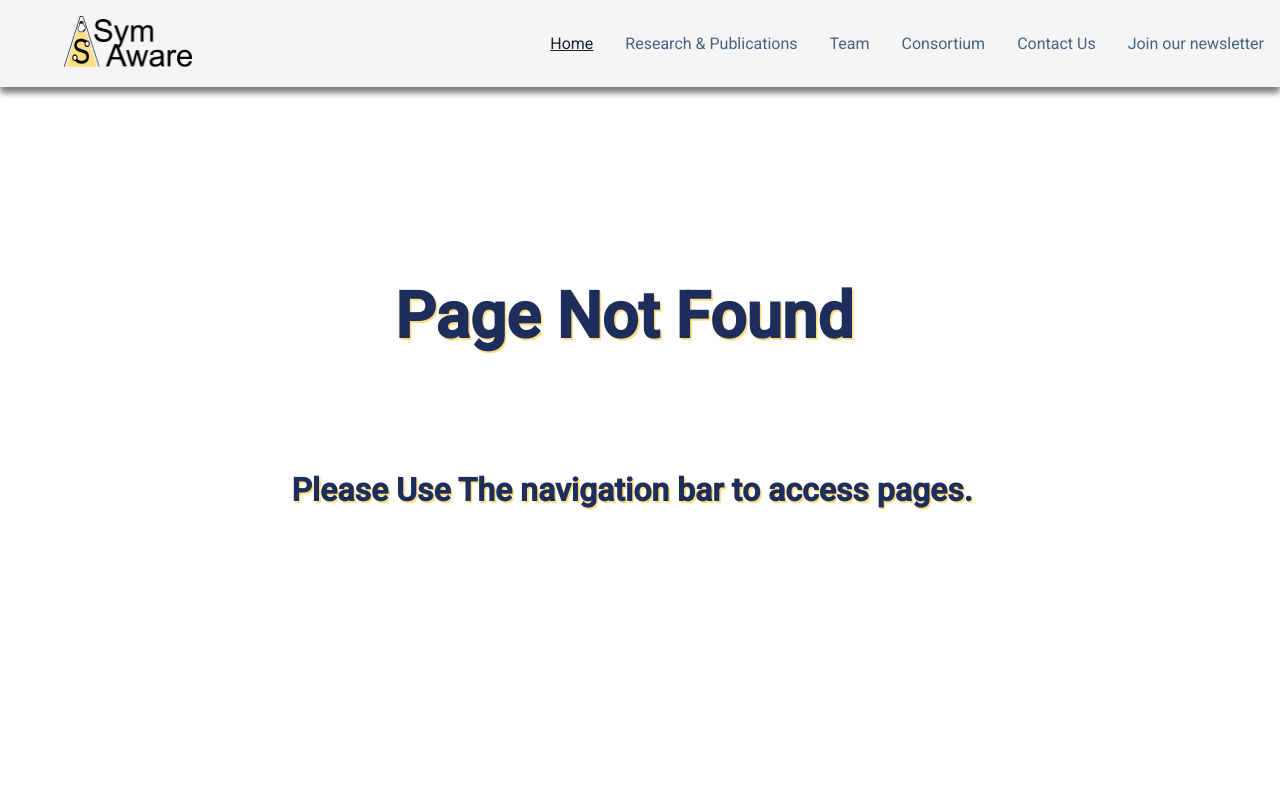
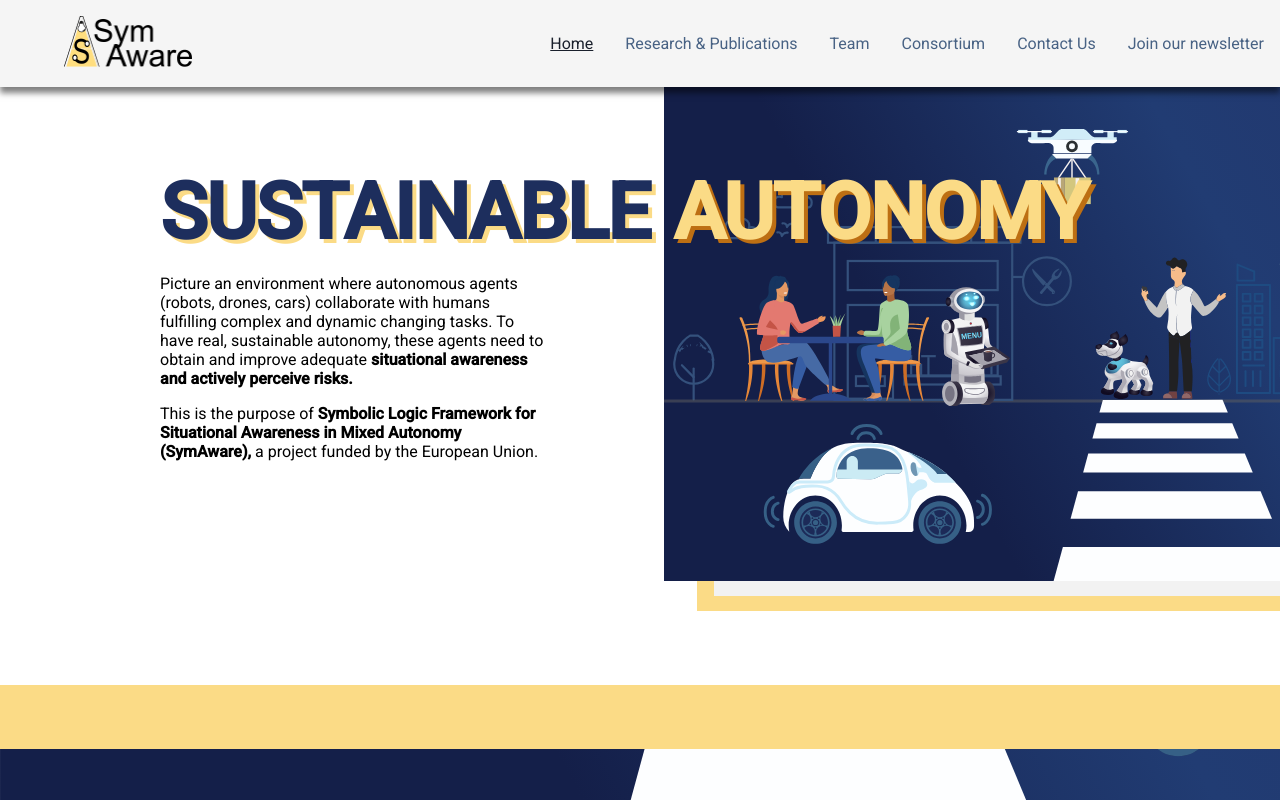
Before and after one commit to TendTo/symaware, an Angular app: page / in a window 1280 px wide. Built offline with nearby package versions, Linux system fonts and the light colour scheme; what ngx-page-scroll-core would draw is missing.

Commit message:
last minute tweaks to styles

```diff
--- a/src/app/app-routing.module.ts
+++ b/src/app/app-routing.module.ts
@@ -10,7 +10,7 @@ import { PageNotFoundComponent } from "./page-not-found/page-not-found.component
 import {NewsComponent} from "./news/news.component";
 
 const routes: Routes = [
-  { path: "home", pathMatch: "full", component: HomeComponent },
+  { path: "", pathMatch: "full", component: HomeComponent },
   { path: "consortium", component: ConsortiumComponent},
   { path: "contacts", component: ContactComponent},
   { path: "research-publications", component: ResearchPublicationsComponent},
--- a/src/app/home/home.component.html
+++ b/src/app/home/home.component.html
@@ -12,8 +12,8 @@
                     AUTONOMY
                 </h1>
             </div>
-            <div class="intro-paragraph a-moveIn-left">
-                <p>
+            <div class="intro-paragraph">
+                <p class="a-moveIn-left">
                     Picture an environment where autonomous agents (robots, drones, cars) collaborate with humans fulfilling
                     complex and dynamic changing tasks. To have real, sustainable autonomy, these agents need to obtain and
                     improve adequate <b> situational awareness and actively perceive risks. </b>
@@ -21,7 +21,7 @@
                 <div id="hero" class="hero a-moveIn-right">
                     <img class="hero__image" src="../../assets/images/vector-symaware_hero.svg" alt="Hero">
                 </div>
-                <p>
+                <p class="a-moveIn-left">
                     This is the purpose of  <b> Symbolic Logic Framework for Situational Awareness in Mixed Autonomy (SymAware),
                 </b> a project funded by the European Union.
                 </p>
--- a/src/app/home/home.component.scss
+++ b/src/app/home/home.component.scss
@@ -55,7 +55,6 @@
             color: $color-sand;
             margin: 0;
             text-shadow: 0.25rem 0.25rem #BD6F13;
-            padding-left: 5rem;
         }
     }
 
@@ -117,13 +116,6 @@
         margin: 2rem 0;
         padding: 0 2rem;
     }
-}
-.wrapper_news__box {
-    display: flex;
-    justify-content: space-around;
-    flex-wrap: wrap;
-    padding: 1rem 1rem;
-
 }
 .wrapper_consortium{
     margin: 0;
```
